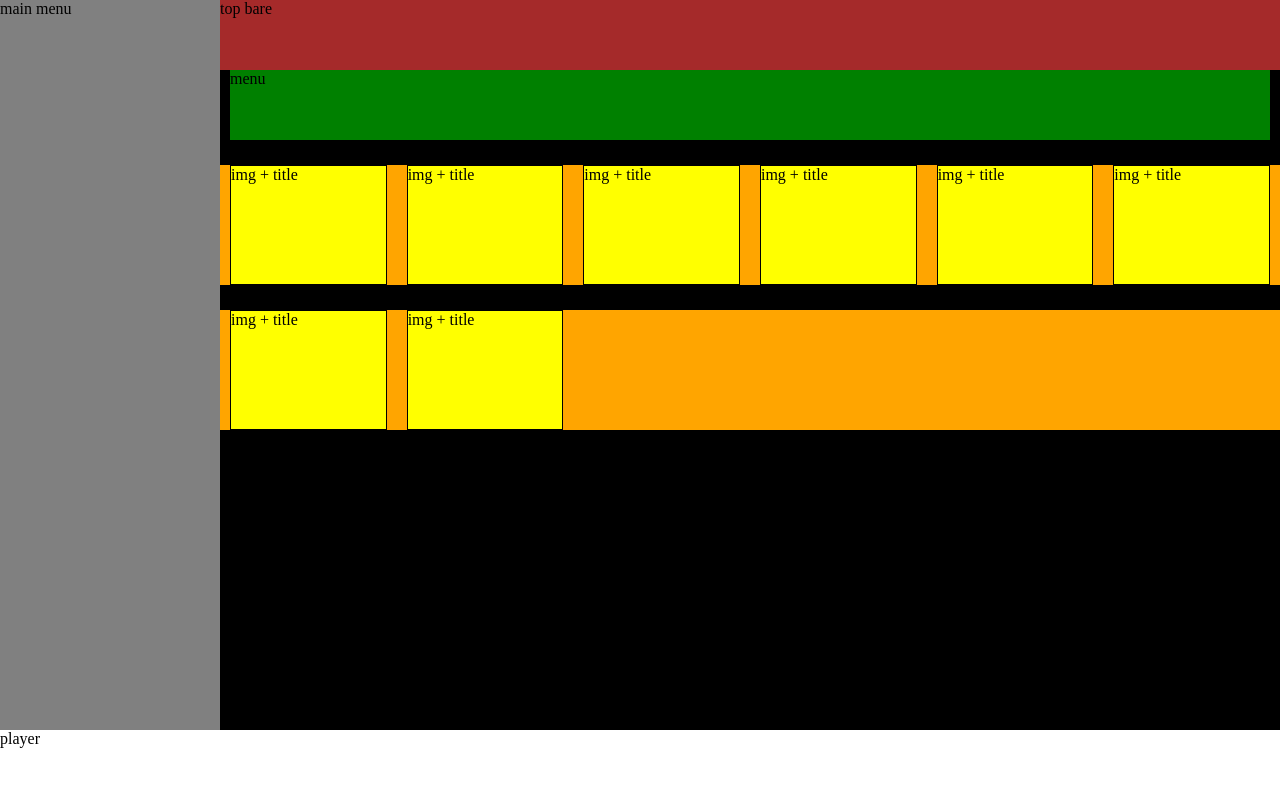
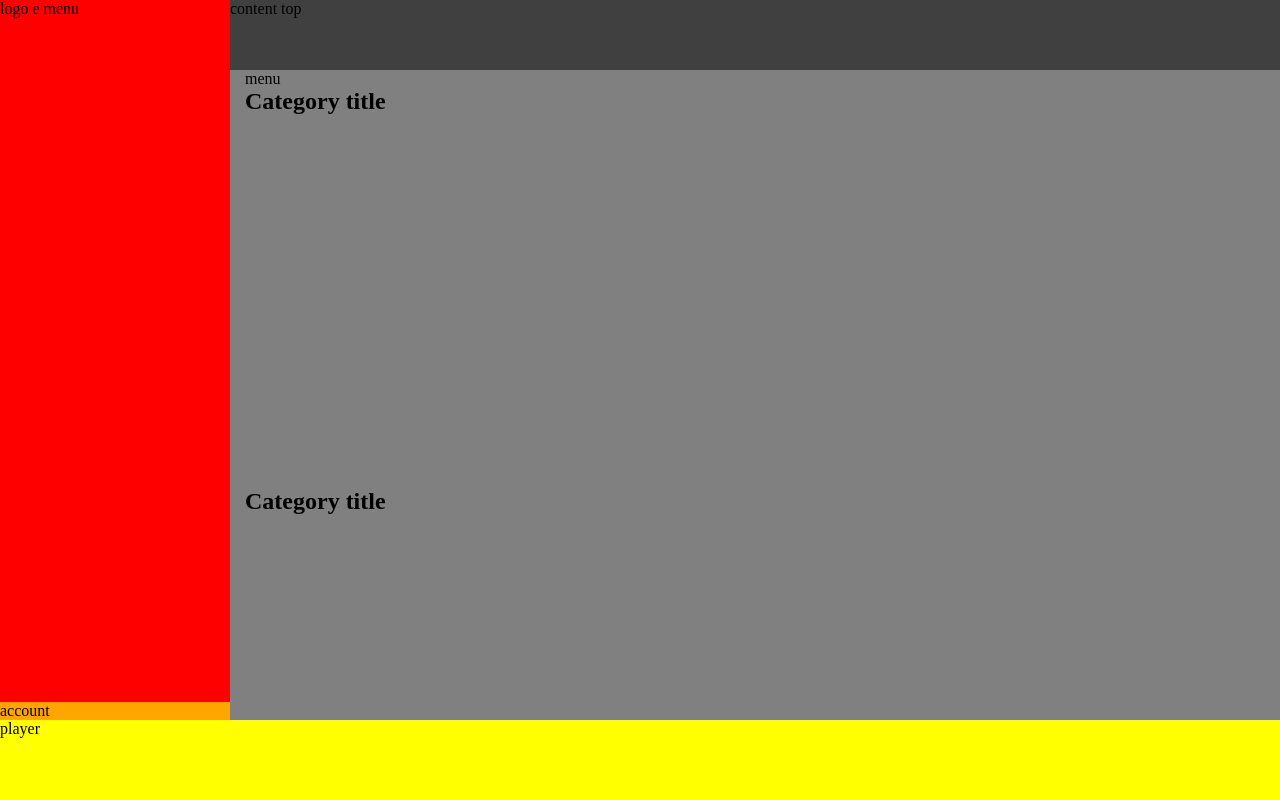
Before and after one commit to AndreaRanzenigo/html-css-spotifyweb, a plain HTML site: page index.html in a window 1280 px wide. Drawn offline with Linux system fonts and the light colour scheme.

Commit message:
correzioni

```diff
--- a/css/style.css
+++ b/css/style.css
@@ -7,67 +7,67 @@
 
 .app {
   height: 100vh;
+  display: flex;
+  flex-direction: column;
 }
 
-/* navbar */
-.main-content {
-  height: calc(100% - 70px);
+/* MAIN WINDOW */
+.main-window {
+  background-color: lightblue;
   display: flex;
-
-}
-.main-content .main-nav {
-  background-color: grey;
-  flex-basis: 220px;
+  flex-grow: 1;
 }
 
-/* main content */
-.main-content .content {
-  background-color: black;
+/* Sidebar */
+.main-sidebar {
+  background-color: #444;
+  display: flex;
+  flex-direction: column;
+  flex-basis: 230px;
+}
+
+.main-sidebar .sidebar-top {
+  background-color: red;
   flex-grow: 1;
-  overflow-y: auto;
+}
+
+.main-sidebar .sidebar-bottom {
+  background-color: orange;
+}
+
+/* Content */
+.content {
+  background-color: grey;
+  flex-grow: 1;
   position: relative;
 }
 
-.content .top-bare {
-  width: 100%;
-  height: 70px;
-  flex-grow: 1;
-  background-color: brown;
+.content .content-top {
   position: absolute;
   top: 0;
   left: 0;
+  width: 100%;
+  height: 70px;
+  background-color: rgba(0, 0, 0, 0.5);
+  z-index: 1;
 }
 
-.content .menu {
-  background-color: green;
-  height: 70px;
-  margin: 0 10px;
-  flex-grow: 1;
-  margin-top: 70px;
+.content .scrollable {
+  position: absolute;
+  top: 0;
+  left: 0;
+  width: 100%;
+  height: 100%;
+  overflow-y: auto;
+  padding: 70px 15px 30px;
 }
 
-.content .box-category {
-  background-color: orange;
-  height: 120px;
-  margin-top: 25px;
-  display: flex;
-  flex-wrap: wrap;
+.content .scrollable .category {
+  height: 400px;
 }
 
-.content .box-category .box {
-  width: calc((100% / 6) - 20px);
-  height: 120px;
+/* PLAYER */
+.player {
   background-color: yellow;
-  border: 1px solid black;
-  margin: 0 10px;
+  height: 80px;
 }
-
-
-/* player */
-.player {
-  background-color: white;
-  height: 70px;
-  display: flex;
-  flex-direction: column;
-  flex-grow: 1;
-}
--- a/index.html
+++ b/index.html
@@ -8,57 +8,51 @@
   <body>
     <div class="app">
 
-      <!-- Main -->
-      <div class="main-content">
+      <!-- main-window -->
+      <div class="main-window">
 
-        <!-- navbar -->
-        <nav class="main-nav">
-          main menu
-        </nav>
+        <!-- sidebar -->
+        <aside class="main-sidebar">
+          <div class="sidebar-top">
+            logo e menu
+          </div>
+          <div class="sidebar-bottom">
+            account
+          </div>
+        </aside>
 
-        <!-- main content -->
+        <!-- content -->
         <div class="content">
-          <div class="top-bare">
-            top bare
-          </div>
-          <div class="menu">
-            menu
+
+          <!-- content-top -->
+          <div class="content-top">
+            content top
           </div>
 
-          <div class="box-category">
+          <!-- scrollable -->
+          <div class="scrollable">
+            <nav class="content-menu">
+              menu
+            </nav>
 
-            <div class="box">
-              img + title
-            </div>
-            <div class="box">
-              img + title
-            </div>
-            <div class="box">
-              img + title
-            </div>
-            <div class="box">
-              img + title
-            </div>
-            <div class="box">
-              img + title
-            </div>
-            <div class="box">
-              img + title
-            </div>
-          </div>
-
-          <div class="box-category">
-            <div class="box">
-              img + title
-            </div>
-            <div class="box">
-              img + title
-            </div>
+            <!-- category -->
+            <section class="category">
+              <h2>Category title</h2>
+            </section>
+            <section class="category">
+              <h2>Category title</h2>
+            </section>
+            <section class="category">
+              <h2>Category title</h2>
+            </section>
+            <section class="category">
+              <h2>Category title</h2>
+            </section>
           </div>
         </div>
       </div>
 
-      <!-- player -->
+      <!-- Player -->
       <div class="player">
         player
       </div>
```
